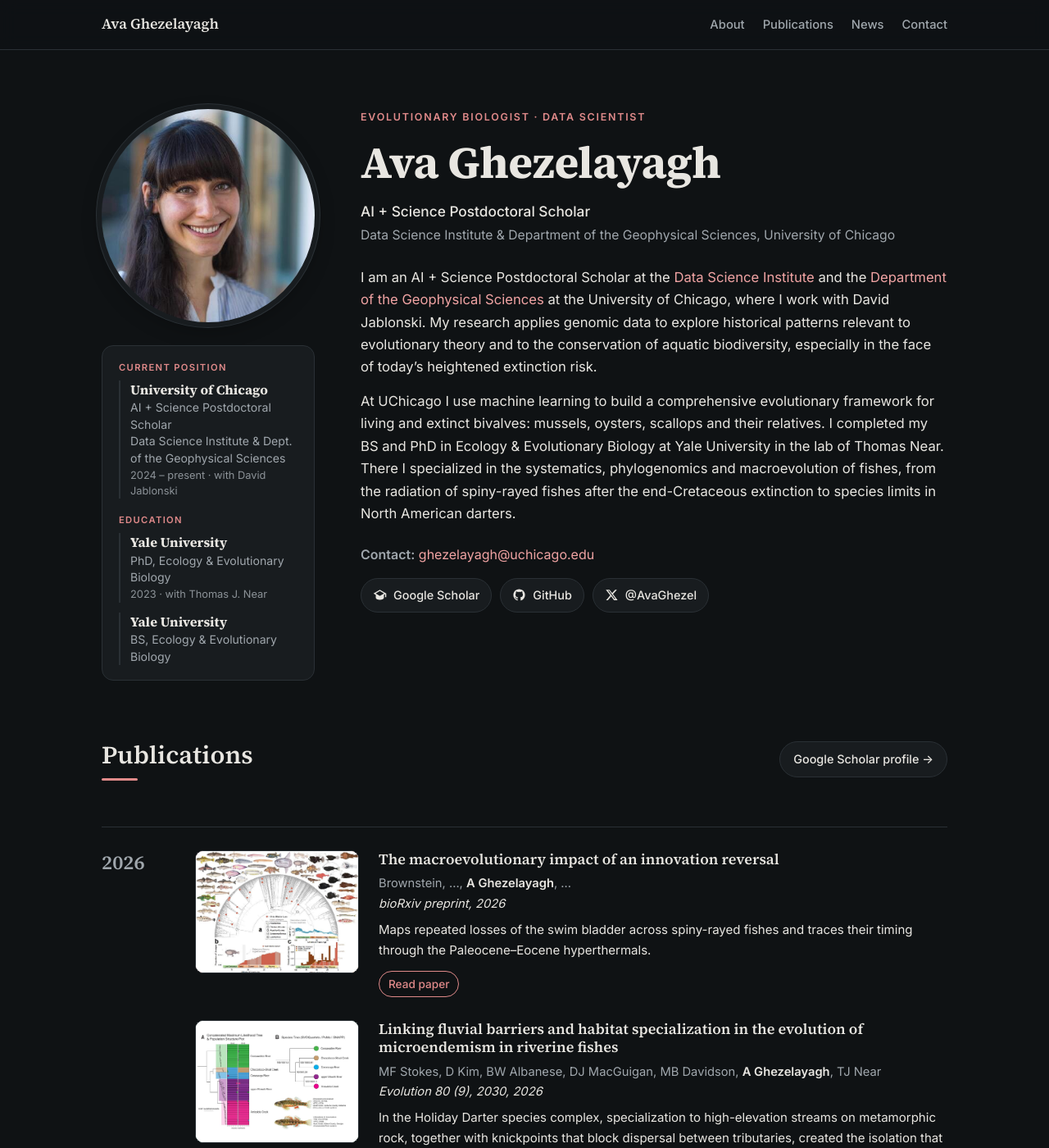
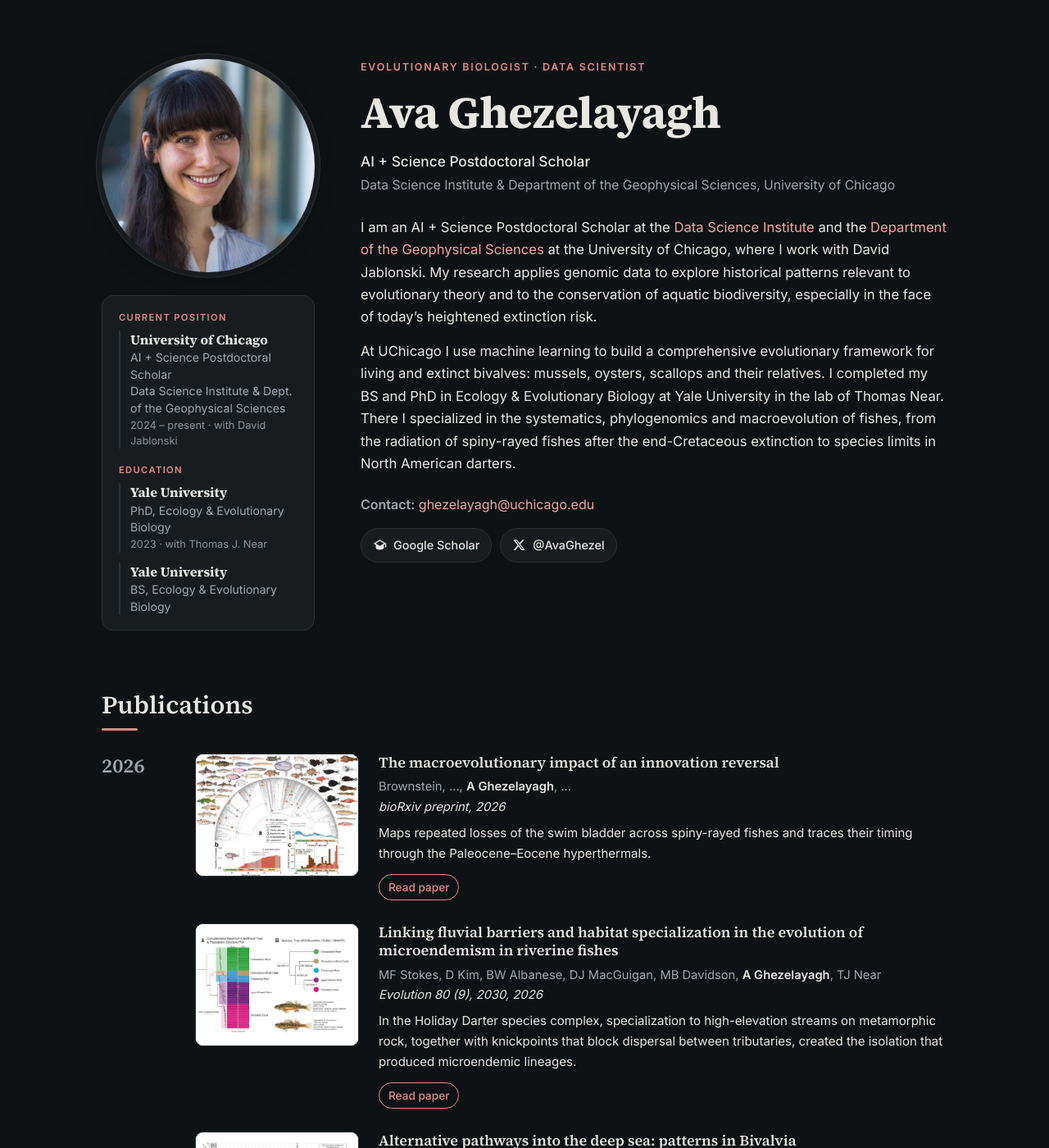
Before and after one commit to avaghezelayagh/avaghezelayagh.github.io, a Jekyll site: the page built from _pages/about.md, in a window 1280 px wide and 1400 px high. Shown: the whole window at 82% size. Built offline with Jekyll 4.4.1, drawn with Linux system fonts in a browser that asks for light colours.

Commit message:
Remove top section links, GitHub link and Scholar profile button
Co-Authored-By: Claude Opus 5.5 <noreply@anthropic.com>
Claude-Session: https://claude.ai/code/session_01NavsrmrboujjPYP3hBR3gT

```diff
--- a/_layouts/home.html
+++ b/_layouts/home.html
@@ -17,18 +17,6 @@
   {% include analytics.html %}
 </head>
 <body>
-
-<header class="topbar">
-  <div class="wrap topbar__inner">
-    <a class="topbar__name" href="#top">{{ author.name }}</a>
-    <nav class="topbar__nav" aria-label="Sections">
-      <a href="#about">About</a>
-      <a href="#publications">Publications</a>
-      <a href="#news">News</a>
-      <a href="#contact">Contact</a>
-    </nav>
-  </div>
-</header>
 
 <main id="top">
 
@@ -71,8 +59,6 @@
         <ul class="links">
           <li><a href="{{ author.googlescholar }}">
             <svg viewBox="0 0 24 24" aria-hidden="true"><path fill="currentColor" d="M12 3 1 9.5l4 2.4V17c0 1.7 3.1 3.5 7 3.5s7-1.8 7-3.5v-5.1l2-1.2V16h2V9.5L12 3Zm0 2.3 7.2 4.2L12 13.7 4.8 9.5 12 5.3Z"/></svg>Google Scholar</a></li>
-          <li><a href="https://github.com/{{ author.github }}">
-            <svg viewBox="0 0 24 24" aria-hidden="true"><path fill="currentColor" d="M12 2a10 10 0 0 0-3.2 19.5c.5.1.7-.2.7-.5v-1.7c-2.8.6-3.4-1.3-3.4-1.3-.5-1.2-1.1-1.5-1.1-1.5-.9-.6.1-.6.1-.6 1 .1 1.5 1 1.5 1 .9 1.6 2.4 1.1 3 .9.1-.7.4-1.1.6-1.4-2.2-.3-4.6-1.1-4.6-5 0-1.1.4-2 1-2.7-.1-.3-.4-1.3.1-2.7 0 0 .8-.3 2.8 1a9.6 9.6 0 0 1 5 0c1.9-1.3 2.8-1 2.8-1 .5 1.4.2 2.4.1 2.7.6.7 1 1.6 1 2.7 0 3.9-2.4 4.7-4.6 5 .4.3.7.9.7 1.9V21c0 .3.2.6.7.5A10 10 0 0 0 12 2Z"/></svg>GitHub</a></li>
           {% if author.twitter %}<li><a href="https://x.com/{{ author.twitter }}">
             <svg viewBox="0 0 24 24" aria-hidden="true"><path fill="currentColor" d="M17.8 3h3.1l-6.8 7.7L22 21h-6.2l-4.9-6.4L5.3 21H2.2l7.2-8.3L1.8 3h6.4l4.4 5.8L17.8 3Zm-1.1 16.2h1.7L7.4 4.7H5.6l11.1 14.5Z"/></svg>@{{ author.twitter }}</a></li>{% endif %}
         </ul>
@@ -83,10 +69,7 @@
   <!-- All publications -->
   <section class="section" id="publications">
     <div class="wrap">
-      <div class="section__head">
-        <h2 class="section__title">Publications</h2>
-        <a class="btn" href="{{ author.googlescholar }}">Google Scholar profile →</a>
-      </div>
+      <h2 class="section__title">Publications</h2>
       {% assign years = pubs | map: "year" | uniq %}
       {% for y in years %}
       <div class="year">
--- a/assets/css/home.css
+++ b/assets/css/home.css
@@ -18,7 +18,7 @@
 }
 
 *, *::before, *::after { box-sizing: border-box; }
-html { scroll-behavior: smooth; scroll-padding-top: 72px; }
+html { scroll-behavior: smooth; }
 body {
   margin: 0;
   background: var(--bg);
@@ -32,22 +32,6 @@ a:hover { text-decoration: underline; text-underline-offset: 3px; }
 h1, h2, h3, h4 { font-family: var(--serif); line-height: 1.25; margin: 0; }
 
 .wrap { max-width: 1080px; margin: 0 auto; padding: 0 24px; }
-
-/* Top bar */
-.topbar {
-  position: sticky; top: 0; z-index: 10;
-  background: color-mix(in srgb, var(--bg) 85%, transparent);
-  backdrop-filter: saturate(150%) blur(10px);
-  -webkit-backdrop-filter: saturate(150%) blur(10px);
-  border-bottom: 1px solid var(--line);
-}
-.topbar__inner { display: flex; align-items: center; justify-content: space-between; height: 60px; gap: 16px; }
-.topbar__name { font-family: var(--serif); font-weight: 600; font-size: 1.1rem; color: var(--text); white-space: nowrap; }
-.topbar__name:hover { text-decoration: none; color: var(--accent); }
-.topbar__nav { display: flex; gap: 22px; overflow-x: auto; scrollbar-width: none; }
-.topbar__nav::-webkit-scrollbar { display: none; }
-.topbar__nav a { color: var(--muted); font-size: .92rem; font-weight: 500; white-space: nowrap; }
-.topbar__nav a:hover { color: var(--accent); text-decoration: none; }
 
 /* Hero */
 .hero { padding: 72px 0 56px; }
@@ -95,7 +79,6 @@ h1, h2, h3, h4 { font-family: var(--serif); line-height: 1.25; margin: 0; }
 .section { padding: 72px 0; }
 .hero + .section { padding-top: 16px; }
 .section--tint { background: var(--tint); border-top: 1px solid var(--line); border-bottom: 1px solid var(--line); }
-.section__head { display: flex; align-items: baseline; justify-content: space-between; gap: 16px; flex-wrap: wrap; }
 .section__title { font-size: 1.9rem; font-weight: 600; margin-bottom: 28px; position: relative; padding-bottom: 12px; }
 .section__title::after { content: ""; position: absolute; left: 0; bottom: 0; width: 44px; height: 3px; border-radius: 2px; background: var(--accent); }
 .section__lede { max-width: 720px; margin: -8px 0 32px; color: var(--muted); font-size: 1.05rem; }
@@ -130,7 +113,7 @@ h1, h2, h3, h4 { font-family: var(--serif); line-height: 1.25; margin: 0; }
 /* Publication list */
 .year { display: grid; grid-template-columns: 90px 1fr; gap: 24px; border-top: 1px solid var(--line); padding-top: 28px; margin-top: 28px; }
 .year:first-of-type { border-top: 0; margin-top: 0; padding-top: 0; }
-.year__label { font-size: 1.5rem; color: var(--muted); font-weight: 600; position: sticky; top: 80px; align-self: start; }
+.year__label { font-size: 1.5rem; color: var(--muted); font-weight: 600; position: sticky; top: 24px; align-self: start; }
 .pubs { list-style: none; margin: 0; padding: 0; display: grid; gap: 28px; }
 .pub { display: grid; grid-template-columns: 200px 1fr; gap: 24px; align-items: start; }
 .pub__media {
@@ -177,10 +160,6 @@ h1, h2, h3, h4 { font-family: var(--serif); line-height: 1.25; margin: 0; }
 /* Responsive */
 @media (max-width: 760px) {
   .wrap { padding: 0 16px; }
-  .topbar__name { display: none; }
-  .topbar__inner { justify-content: center; }
-  .topbar__nav { gap: 13px; }
-  .topbar__nav a { font-size: .85rem; }
   .hero { padding: 40px 0 32px; }
   .hero__grid { grid-template-columns: 1fr; gap: 24px; text-align: left; }
   .hero__photo { width: 150px; }
```
